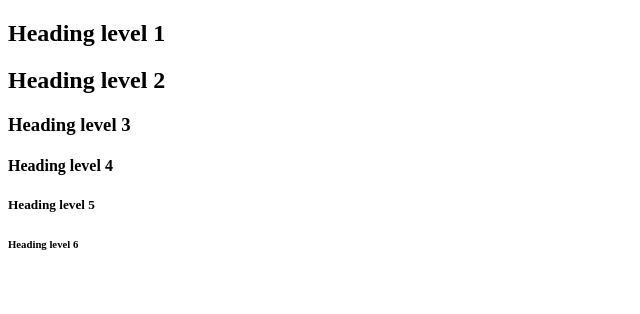
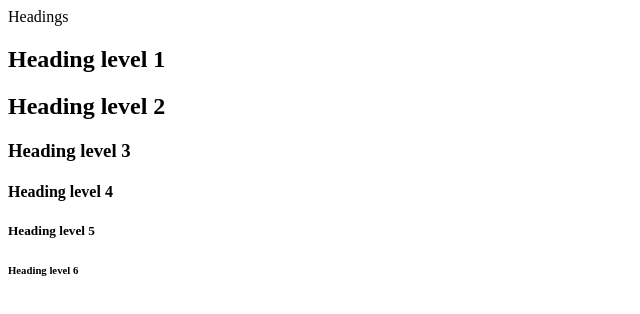
Before and after one commit to AntoineJacob/holbertonschool-web_front_end, a plain HTML site: page html_advanced/11-styleguide.html in a window 1280 px wide. Shown: the whole page, without its empty margins (0-640 px from the left). Drawn offline with Linux system fonts and the light colour scheme.

Commit message:
fix task 11

```diff
--- a/html_advanced/11-styleguide.html
+++ b/html_advanced/11-styleguide.html
@@ -15,14 +15,14 @@
 	<header></header>
 	<main>
 		<section>
-			<header>
+			<header>Headings</header>
 				<h1>Heading level 1</h1>
 				<h2>Heading level 2</h2>
 				<h3>Heading level 3</h3>
 				<h4>Heading level 4</h4>
 				<h5>Heading level 5</h5>
 				<h6>Heading level 6</h6>
-			</header>
+
 		</section>
 	</main>
 	<footer></footer>
```
